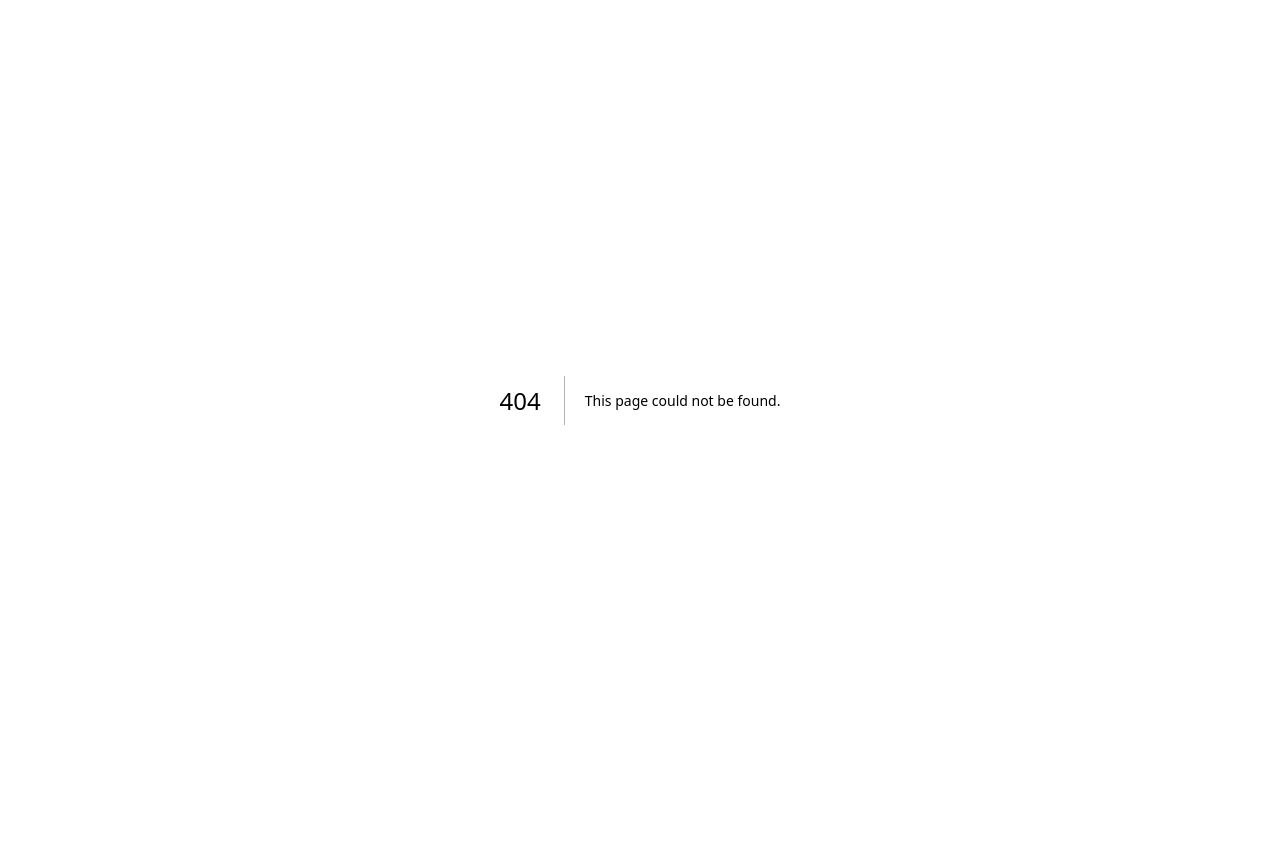
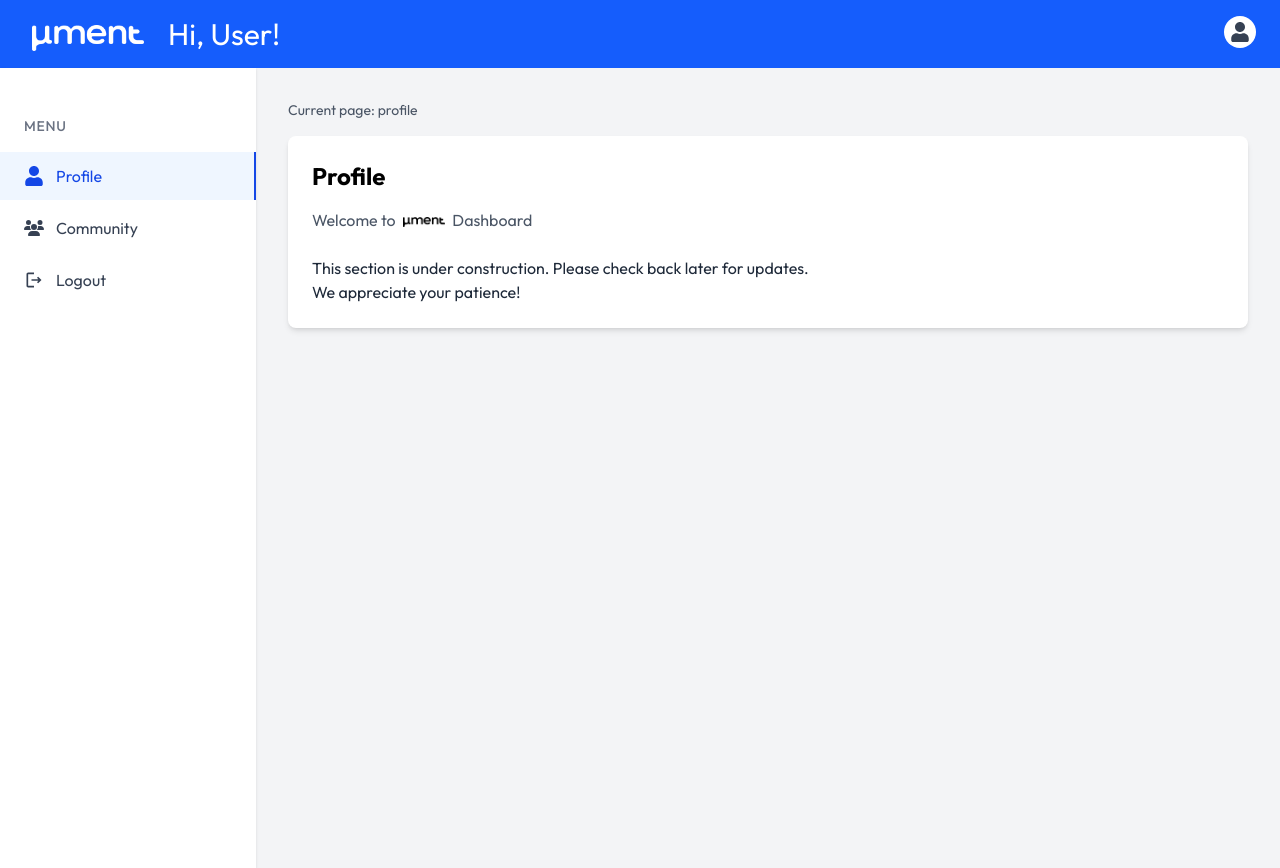
Before and after one commit to rubyaj24/Nextjs-mument-frontend, a Next.js app: page /dashboard in a window 1280 px wide. Before the commit this address had no page. Before the commit the page ends 800 px from the top, so only its background shows below. Built offline with nearby package versions, Linux system fonts and the light colour scheme.

Commit message:
Add dashboard components and update About section; include react-icons and remove EnrollButton

```diff
--- a/package.json
+++ b/package.json
@@ -12,7 +12,8 @@
     "@fortawesome/fontawesome-free": "^6.7.2",
     "next": "15.3.3",
     "react": "^19.0.0",
-    "react-dom": "^19.0.0"
+    "react-dom": "^19.0.0",
+    "react-icons": "^5.5.0"
   },
   "devDependencies": {
     "@eslint/eslintrc": "^3",
--- a/src/app/components/About.tsx
+++ b/src/app/components/About.tsx
@@ -1,7 +1,12 @@
+'use client'
 import Image from "next/image";
-import EnrollButton from "./EnrollButton";
+import EnrollButton from "./DashboardButtons";
 
 export default function About() {
+
+  const handleLearnMore = () => {
+    window.open("https://musprint-cet.vercel.app", "_blank");
+  };
   return (
     <main
       id="about"
@@ -45,18 +50,19 @@ export default function About() {
         </div>
         <div className="w-full lg:w-[600px] xl:w-[700px] flex flex-col items-center justify-center text-center lg:text-left">
           <h4 className="text-3xl sm:text-4xl md:text-5xl lg:text-6xl xl:text-7xl text-black font-medium mb-6 sm:mb-8 md:mb-10">
-            μLearn Team
+            μSprint
           </h4>
           <div className="space-y-2 sm:space-y-3 text-center">
             <p className="text-sm sm:text-base md:text-lg lg:text-xl xl:text-2xl text-white/80">
-              Interactive Workshop
+              Karma Mining Event
             </p>
             <p className="text-sm sm:text-base md:text-lg lg:text-xl xl:text-2xl text-white/80">March 15, 2024</p>
             <p className="text-sm sm:text-base md:text-lg lg:text-xl xl:text-2xl text-white/80">
               Virtual Platform
             </p>
           </div>
-          <button className="mt-6 sm:mt-8 md:mt-10 lg:mt-12 text-sm sm:text-base md:text-lg lg:text-xl px-4 sm:px-6 md:px-8 lg:px-10 py-2 sm:py-3 md:py-4 border border-white rounded-md hover:bg-white hover:text-[#4B42F5] transition">
+          <button className="mt-6 sm:mt-8 md:mt-10 lg:mt-12 text-sm sm:text-base md:text-lg lg:text-xl px-4 sm:px-6 md:px-8 lg:px-10 py-2 sm:py-3 md:py-4 border border-white rounded-md hover:bg-white hover:text-[#4B42F5] transition"
+          onClick={handleLearnMore}>
             Learn More
           </button>
         </div>
--- /dev/null
+++ b/src/app/components/DashboardButtons.tsx
@@ -0,0 +1,37 @@
+'use client'
+import Link from "next/link"
+import { useState, useEffect } from "react"
+
+const DashboardButtons = () => {
+
+  const [isAuthenticated, setIsAuthenticated] = useState(false);
+
+  useEffect(() => {
+    const auth = localStorage.getItem('isAuthenticated')
+    setIsAuthenticated(auth === 'true')
+  }, [])
+
+  return (
+    <>
+      <div className="flex items-center justify-center gap-4 mt-8">
+        {/* {isAuthenticated ? (
+          <Link href="/dashboard" className="bg-white text-blue-600 px-6 py-3 rounded-2xl hover:bg-blue-700 transition-colors">
+            Go to Dashboard
+          </Link>
+        ) : (
+          <Link href="/signin" className="bg-white text-blue-600 px-6 py-3 rounded-2xl hover:bg-blue-700 transition-colors">
+            Sign In to Continue
+          </Link>
+        )}
+        <Link href="/about" className="bg-white text-blue-600 px-6 py-3 rounded-2xl hover:bg-blue-700 transition-colors">
+          Learn More
+        </Link> */}
+        <p className="text-gray-200 text-2xl italic">
+          Dashboard under construction. Please check back later.
+        </p>
+      </div>
+    </>
+  )
+}
+
+export default DashboardButtons
--- a/src/app/components/EnrollButton.tsx
+++ /dev/null
@@ -1,20 +0,0 @@
-'use client'
-
-import { FC } from 'react'
-
-const EnrollButton: FC = () => {
-  const handleEnrollClick = (): void => {
-    window.location.href = "https://airtable.com/appDLuq08n7OULUKo/shr4WjMH0fFE2FT2w"
-  }
-
-  return (
-    <button
-      className="bg-white text-black w-full max-w-xs sm:max-w-sm md:max-w-md lg:w-[350px] xl:w-[450px] h-12 sm:h-14 md:h-16 lg:h-[65px] xl:h-[80px] text-lg sm:text-xl md:text-2xl lg:text-3xl xl:text-4xl font-semibold rounded-full hover:scale-105 transition duration-300"
-      onClick={handleEnrollClick}
-    >
-      get started
-    </button>
-  )
-}
-
-export default EnrollButton
--- a/src/app/components/Hero.tsx
+++ b/src/app/components/Hero.tsx
@@ -6,7 +6,7 @@ export default function Hero() {
     <>
       <section id="home" className="bg-[#4F4CFF] p-4 sm:p-8 md:p-16 lg:p-24 xl:py-30 xl:px-42">
         <h1 className="text-5xl md:text-6xl lg:text-8xl xl:text-9xl leading-tight font-bold text-center text-white mb-8 sm:mb-12 md:mb-16 lg:mb-20">
-          Join μment: Kickstart Your Project Building Journey!
+          Join <Image src="/mument.png" alt="μment Logo" width={100} height={100} className="inline-block w-38 md:w-64 lg:w-96 mt-2 mx-2" />: Kickstart Your Project Building Journey!
         </h1>
         <div className="w-full max-w-6xl mx-auto">
           <Image
--- /dev/null
+++ b/src/app/components/dashboard/Community.jsx
@@ -0,0 +1,16 @@
+import React from 'react'
+
+const Community = () => {
+  return (
+    <div className="p-2 bg-white rounded-lg shadow-md">
+        <h1 className="text-2xl font-bold mb-4">Community</h1>
+        <p>Welcome to the community section!</p>
+        <div className="mt-6">
+            <p className="text-gray-800">This section is under construction. Please check back later for updates.</p>
+            <p className="text-gray-800">We appreciate your patience!</p>
+        </div>
+    </div>
+  )
+}
+
+export default Community
--- /dev/null
+++ b/src/app/components/dashboard/Header.tsx
@@ -0,0 +1,35 @@
+import Image from 'next/image';
+import { FaUser } from 'react-icons/fa'
+import { IoMenu } from "react-icons/io5";
+
+interface HeaderProps {
+  toggleSidebar: () => void;
+}
+
+const Header = ({ toggleSidebar }: HeaderProps) => {
+  return (
+    <>
+        <div className="flex bg-blue-600 justify-between px-6 py-4">
+          <div className="flex items-center space-x-4">
+            <IoMenu className="h-6 w-6 md:hidden text-white"
+              onClick={toggleSidebar} />
+            <Image
+              src="/mument.png"
+              alt="Logo"
+              width={100}
+              height={100}
+              className="w-32 px-2 pt-2"
+            />
+            <h1 className="text-white text-3xl">Hi, User!</h1>
+          </div>
+          <div className="flex justify-around space-x-4">
+            <div className="h-8 w-8 rounded-full bg-white flex items-center justify-center">
+              <FaUser className="h-5 w-5 text-gray-700" />
+            </div>
+          </div>
+        </div>
+    </>
+  )
+}
+
+export default Header
--- /dev/null
+++ b/src/app/components/dashboard/Profile.jsx
@@ -0,0 +1,18 @@
+'use client'
+
+import Image from "next/image"
+
+const Profile = () => {
+  return (
+    <div className="p-6 bg-white rounded-lg shadow-md">
+        <h1 className="text-2xl font-bold mb-4">Profile</h1>
+        <p className="text-gray-600">Welcome to <Image src="/mument-black.png" alt="Dashboard" width={50} height={100} className='px-1 inline-block'/> Dashboard</p>
+        <div className="mt-6">
+            <p className="text-gray-800">This section is under construction. Please check back later for updates.</p>
+            <p className="text-gray-800">We appreciate your patience!</p>
+        </div>
+    </div>
+  )
+}
+
+export default Profile
--- /dev/null
+++ b/src/app/components/dashboard/SideBar.tsx
@@ -0,0 +1,73 @@
+'use client'
+import { FaUser } from 'react-icons/fa'
+import { FaUsers } from 'react-icons/fa6'
+import { MdOutlineLogout } from "react-icons/md";
+
+interface SideBarProps {
+  isOpen: boolean;
+  setActivePage: (page: string) => void;
+  activePage: string;
+}
+
+const SideBar = ({ isOpen, setActivePage, activePage }: SideBarProps) => {
+
+  const handleLogout = () => {
+    // Add logout logic here
+    console.log('Logout clicked');
+  };
+
+  const handlePageChange = (page: string) => {
+    console.log('Sidebar - changing to page:', page);
+    setActivePage(page);
+  };
+
+  return (
+    <>
+    <aside className={`${isOpen ? 'w-64' : 'w-0 overflow-hidden'} bg-white shadow-sm min-h-screen transition-all duration-300 ease-in-out`}>
+          <nav className="mt-8">
+            <div className="px-6 py-4">
+              <h2 className="text-sm font-medium text-gray-500 uppercase tracking-wider whitespace-nowrap">
+                Menu
+              </h2>
+            </div>
+
+            <div className="space-y-1">
+              <button
+                onClick={() => handlePageChange('profile')}
+                className={`flex items-center w-full px-6 py-3 text-left transition-colors whitespace-nowrap ${
+                  activePage === 'profile'
+                    ? 'bg-blue-50 text-blue-700 border-r-2 border-blue-700'
+                    : 'text-gray-700 hover:bg-gray-100 hover:text-gray-900'
+                }`}
+              >
+                <FaUser className="h-5 w-5 mr-3" />
+                Profile
+              </button>
+
+              <button
+                onClick={() => handlePageChange('community')}
+                className={`flex items-center w-full px-6 py-3 text-left transition-colors whitespace-nowrap ${
+                  activePage === 'community'
+                    ? 'bg-blue-50 text-blue-700 border-r-2 border-blue-700'
+                    : 'text-gray-700 hover:bg-gray-100 hover:text-gray-900'
+                }`}
+              >
+                <FaUsers className="h-5 w-5 mr-3" />
+                Community
+              </button>
+
+              <button
+                onClick={handleLogout}
+                className="flex items-center w-full px-6 py-3 text-left text-gray-700 hover:bg-gray-100 hover:text-red-600 transition-colors whitespace-nowrap"
+              >
+                <MdOutlineLogout className="h-5 w-5 mr-3" />
+                Logout
+              </button>
+            </div>
+          </nav>
+        </aside>
+        </>
+  )
+}
+
+export default SideBar
--- /dev/null
+++ b/src/app/dashboard/page.tsx
@@ -0,0 +1,53 @@
+'use client'
+import React, { useState } from 'react'
+
+import Header from '../components/dashboard/Header';
+import SideBar from '../components/dashboard/SideBar';
+import Profile from '../components/dashboard/Profile';
+import Community from '../components/dashboard/Community'
+
+const Dashboard = () => {
+  const [isSidebarOpen, setIsSidebarOpen] = useState(true);
+  const [activePage, setActivePage] = useState('profile');
+
+  const toggleSidebar = () => {
+    setIsSidebarOpen(!isSidebarOpen);
+  };
+
+  const handleSetActivePage = (page: string) => {
+    console.log('Setting active page to:', page);
+    setActivePage(page);
+  };
+
+  const renderContent = () => {
+    console.log('Current active page:', activePage);
+    switch (activePage) {
+      case 'profile':
+        return <Profile />;
+      case 'community':
+        return <Community />;
+      default:
+        return <div className="text-center text-gray-500">Dashboard Home - Select an option from the sidebar</div>;
+    }
+  };
+
+  return (
+    <div className="min-h-screen bg-gray-100">
+      {/* Header */}
+      <Header toggleSidebar={toggleSidebar} />
+
+      <div className="flex">
+        {/* Sidebar */}
+        <SideBar isOpen={isSidebarOpen} setActivePage={handleSetActivePage} activePage={activePage} />
+
+        {/* Main Content Area */}
+        <main className="flex-1 p-8">
+          <div className="mb-4 text-sm text-gray-600">Current page: {activePage}</div>
+          {renderContent()}
+        </main>
+      </div>
+    </div>
+  )
+}
+
+export default Dashboard
--- /dev/null
+++ b/src/app/signin/page.tsx
@@ -0,0 +1,9 @@
+import React from 'react'
+
+const SignIn = () => {
+  return (
+    <div>Sign In</div>
+  )
+}
+
+export default SignIn
```
Also changed, not shown: src/app/page.tsx (+5 -5 lines), public/mument-black.png (added), 1 other file (tests, documents, lock files or other folders).
